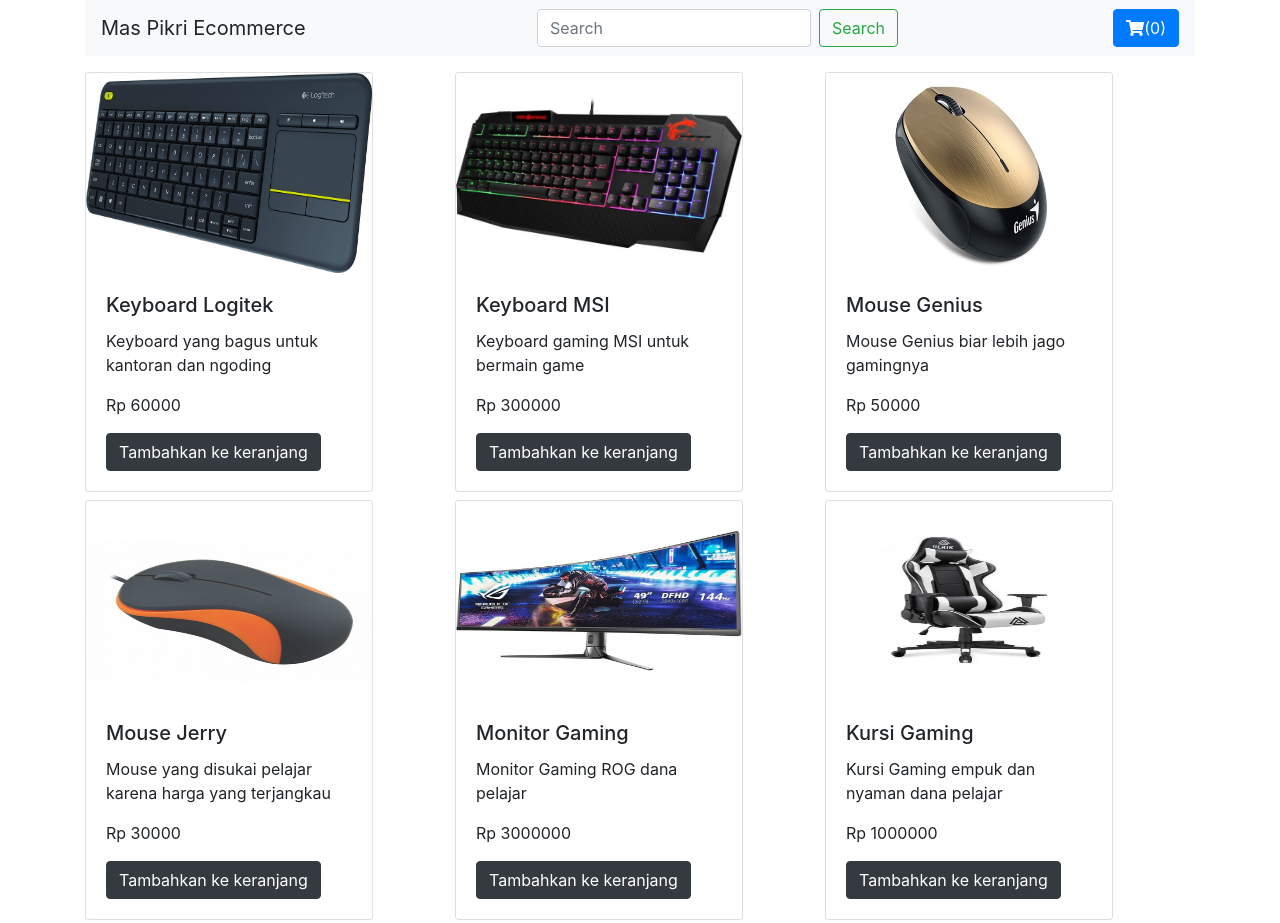
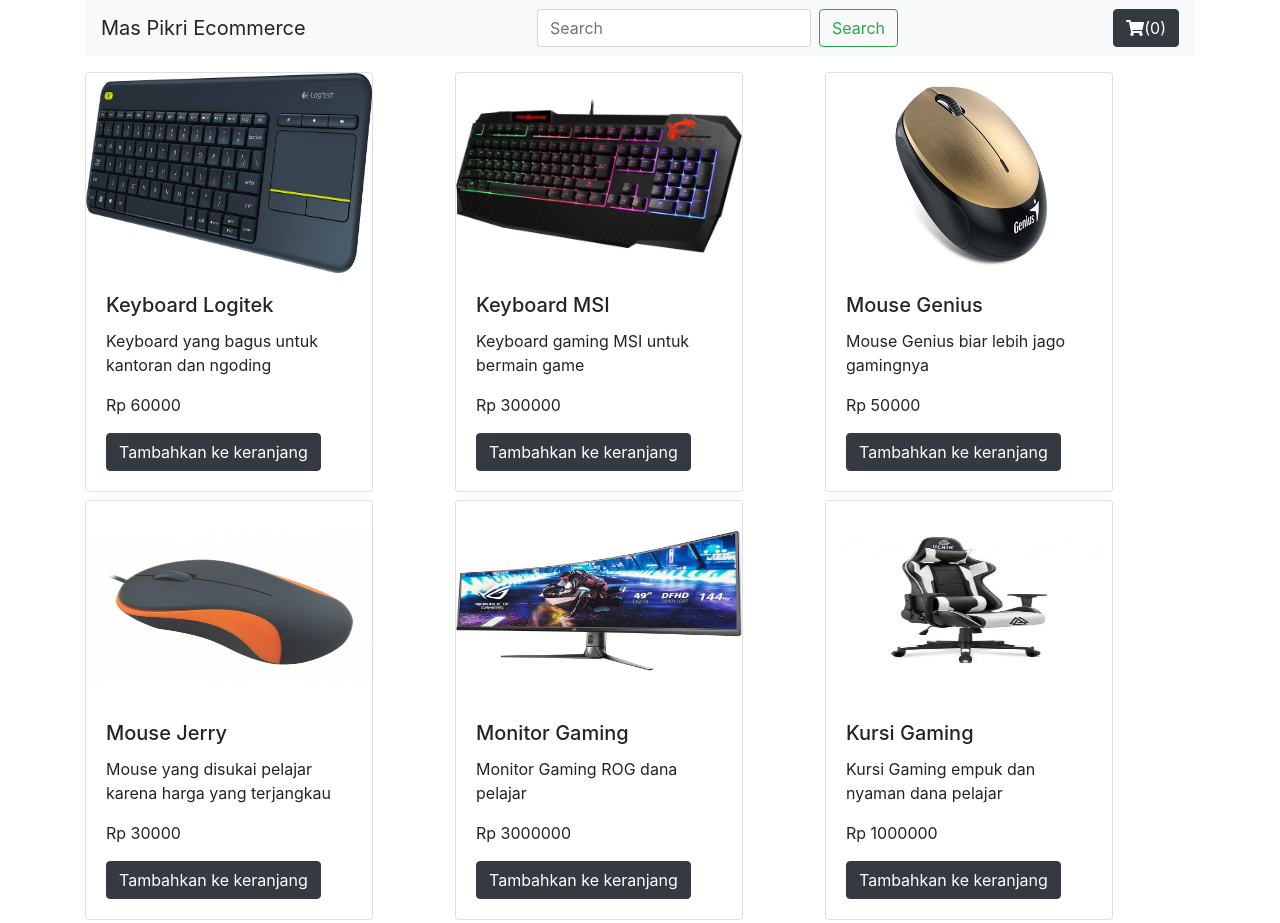
Before and after one commit to Muhamad-Pikri/Tugas_DOM_JS_Pikrti, a plain HTML site: page index.html in a window 1280 px wide. Shown: the top 923 px of the page. Drawn offline with nearby package versions, Linux system fonts and the light colour scheme; some packages are replaced by stand-ins of ours; a script that the page names is missing.

Commit message:
Pikri_DOM_JS

```diff
--- a/index.html
+++ b/index.html
@@ -20,7 +20,7 @@
                 <input class="form-control mr-sm-2" type="search" placeholder="Search" id="keyword" aria-label="Search">
                 <button class="btn btn-outline-success my-2 my-sm-0" type="submit" id="searchItem">Search</button>
             </form>
-            <button class="btn btn-primary" id="cart"><i class="fas fa-shopping-cart"></i><span id="cartItemCount">(0)</span></button>
+            <button class="btn btn-dark" id="cart"><i class="fas fa-shopping-cart"></i><span id="cartItemCount">(0)</span></button>
         </nav>
         <div class="row">
             <div class="row col-md-12 mt-2" id="listBarang">
```
